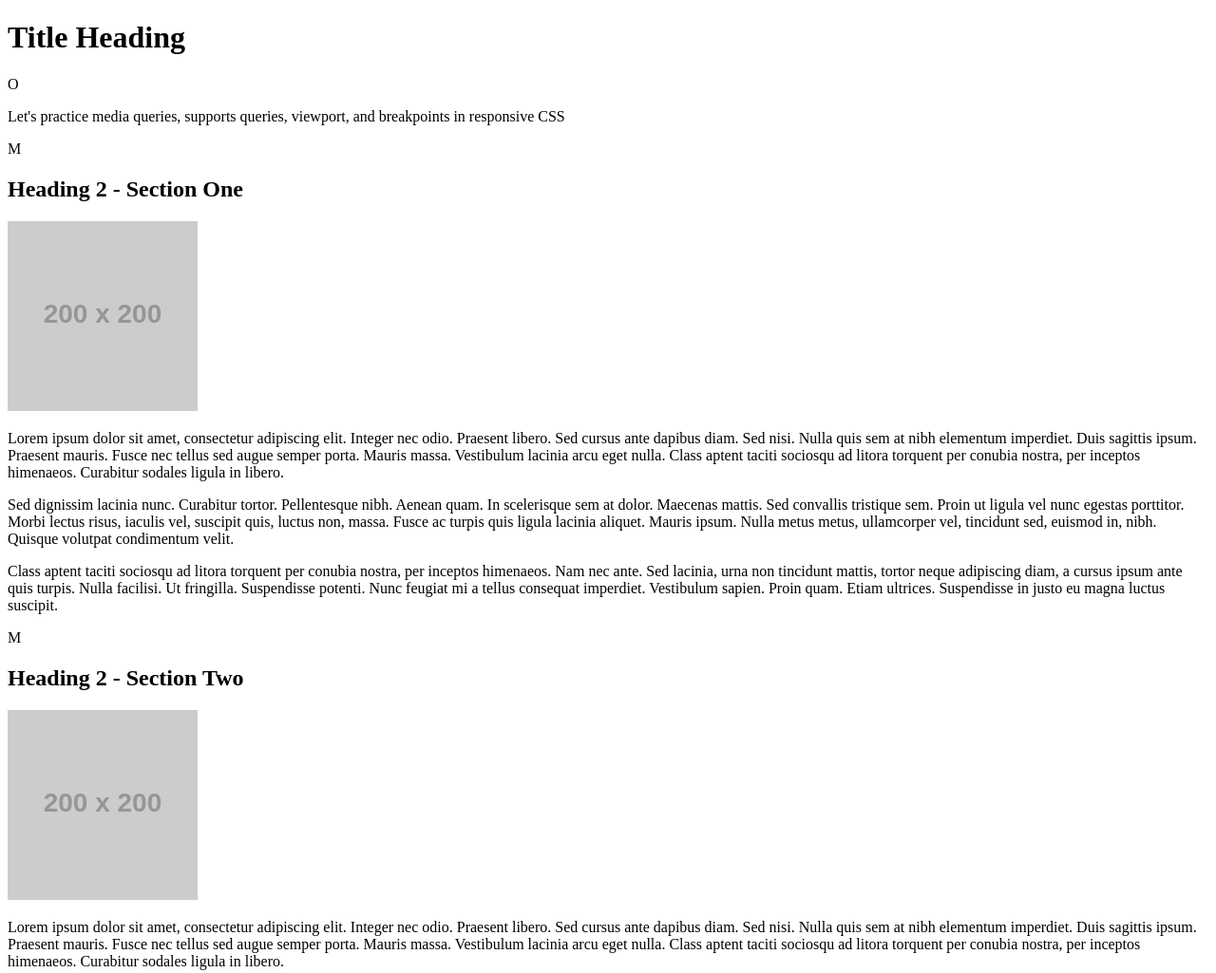
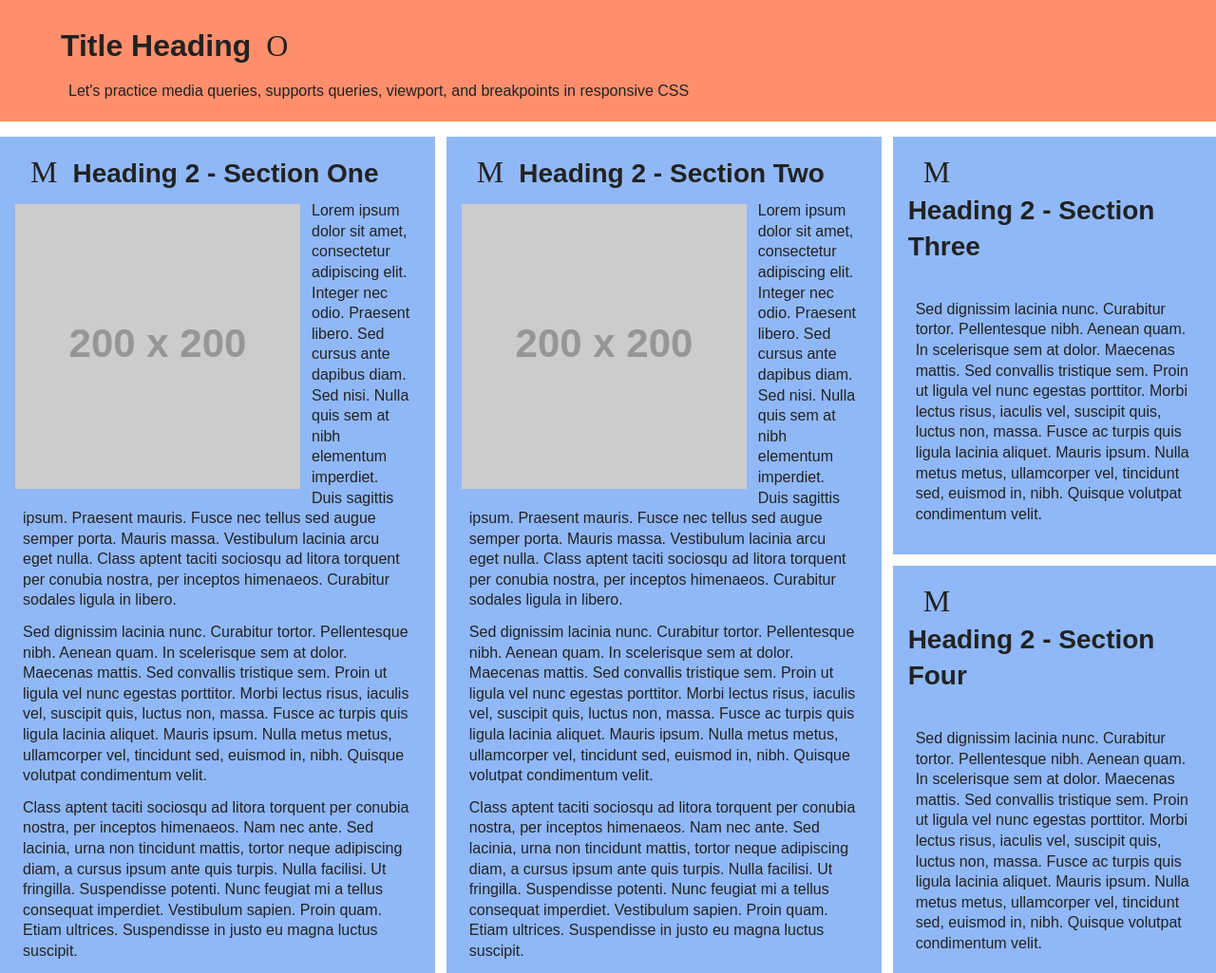
Before and after one commit to Dylan7SH/viewport, a plain HTML site: page index.html in a window 1280 px wide. Shown: the top 1025 px of the page at 95% size. Drawn offline with Linux system fonts and the light colour scheme; placeholder pictures from the web are drawn by us; some icons are missing.

Commit message:
Final commit

```diff
--- /dev/null
+++ b/Scott-Hickling.styles.css
@@ -0,0 +1,339 @@
+/* Dylan Scott-Hickling */
+/* --------------- ADD CSS RESET TO THE FILE HERE --------------- */
+/* http://meyerweb.com/eric/tools/css/reset/
+   v2.0 | 20110126
+   License: none (public domain)
+*/
+
+html, body, div, span, applet, object, iframe,
+h1, h2, h3, h4, h5, h6, p, blockquote, pre,
+a, abbr, acronym, address, big, cite, code,
+del, dfn, em, img, ins, kbd, q, s, samp,
+small, strike, strong, sub, sup, tt, var,
+b, u, i, center,
+dl, dt, dd, ol, ul, li,
+fieldset, form, label, legend,
+table, caption, tbody, tfoot, thead, tr, th, td,
+article, aside, canvas, details, embed,
+figure, figcaption, footer, header, hgroup,
+menu, nav, output, ruby, section, summary,
+time, mark, audio, video {
+	margin: 0;
+	padding: 0;
+	border: 0;
+	font-size: 100%;
+	font: inherit;
+	vertical-align: baseline;
+}
+/* HTML5 display-role reset for older browsers */
+article, aside, details, figcaption, figure,
+footer, header, hgroup, menu, nav, section {
+	display: block;
+}
+body {
+	line-height: 1;
+}
+ol, ul {
+	list-style: none;
+}
+blockquote, q {
+	quotes: none;
+}
+blockquote:before, blockquote:after,
+q:before, q:after {
+	content: '';
+	content: none;
+}
+table {
+	border-collapse: collapse;
+	border-spacing: 0;
+}
+/* ----- AUTOPREFIXER FOR VS CODE WAS USED FOR VENDOR PREFIXES ----- */
+/* ---------- VARIABLES ---------- */
+:root{
+    --red: #760029;
+    --pink: #9a0093;
+    --orange: #ff8f6c;
+    --yellow: #FCD30D;
+    --green: #0BD996;
+    --lime-green: #AED90B;
+    --blue-gray: #90b8f7;
+    --blue: #1EB8FC;
+    --black: #000;
+    --white: #fff;
+    --light-gray: #eaeaea;
+    --dark-gray: #222;
+}
+    /* ---------- GLOBAL STYLES ---------- */
+*{
+    box-sizing: border-box;
+    line-height: 1.35;
+}
+    /* ----- CHECK FOR USER DARK MODE PREFERENCE ----- */
+    /* --------------- BEGIN USER PREFERS DARK COLOR SCHEME QUERY --------------- */
+    /* CHANGE THE BODY'S BACKGROUND COLOR TO THE DARK GRAY IF THE USER PREFERS DARK
+    MODE */
+
+@media (prefers-color-scheme: dark) {
+    body {
+        background-color: var(--dark-gray);
+        color: var(--light-gray);
+    }
+}
+    /* --------------- END USER PREFERS DARK COLOR SCHEME QUERY --------------- */
+    /* ----- HEADINGS ----- */
+h1, h2, h3, h4{
+    font-weight: bold;
+}
+
+h1{
+    font-size: 2em;
+    margin: 0.5em 0;
+    display: inline;
+}
+
+h2{
+    font-size: 1.75em;
+    display: inline;
+}
+
+    /* ----- IMAGES ----- */
+img{
+    display: block;
+    max-width: 100%;
+    margin: 0.5em 0;
+}
+
+/* ----- ANIMATED ICON ----- */
+/* Icon and animation code from https://typogram.github.io/Anicons/ */
+.icon{
+    font-family: "Anicons Regular";
+    font-size: 2em;
+    display: inline-block;
+    margin: 0 0.5em;
+    -webkit-animation: icon-animation 1s ease-in-out infinite;
+    animation: icon-animation 1s ease-in-out infinite;
+    overflow: visible;
+}
+
+footer .icon{
+    font-size: 1em;
+}
+
+@-webkit-keyframes icon-animation {
+    0% { font-variation-settings: "TIME" 1; }
+    100% { font-variation-settings: "TIME" 100; }
+}
+
+@keyframes icon-animation {
+    0% { font-variation-settings: "TIME" 1; }
+    100% { font-variation-settings: "TIME" 100; }
+}
+/* ----- HANDLE PREFERS REDUCED MOTION FOR THE ICON ANIMATIONS ----- */
+/* --------------- BEGIN USER PREFERS REDUCED MOTION QUERY --------------- */
+@media (prefers-reduced-motion: reduce){
+    @-webkit-keyframes icon-animation {
+        0% { font-variation-settings: "TIME" 1; }
+     }
+
+     @keyframes icon-animation {
+        0% { font-variation-settings: "TIME" 1; }
+    }
+}
+
+/* --------------- END USER PREFERS REDUCED MOTION QUERY --------------- */
+/* ----- TEXT ----- */
+p, small{
+    font-size: 1em;
+    margin: 0.25em;
+    padding: 0.25em;
+    max-width: 75ch;
+}
+/* ----- MAIN/HEADER/FOOTER ----- */
+main, header, footer{
+    font-family: sans-serif;
+    color: var(--dark-gray);
+    width: 100%;
+}
+
+header, footer{
+    padding: 1em;
+}
+
+main{
+    max-width: 1795px;
+}
+/* ----- CONTAINERS ----- */
+section{
+    margin: 1em 0;
+    padding: 1em;
+}
+/* ---------- EXTRA SMALL SCREEN STYLES ---------- */
+header, footer{
+    background-color: var(--pink);
+    color: var(--white);
+}
+
+section{
+    background-color: var(--red);
+    color: var(--light-gray);
+}
+
+img{
+    margin: 0.75em 0.75em 0.75em 0;
+    display: inline;
+    float: left;
+}
+/* ---------- SMALL SCREEN STYLES ---------- */
+/* --------------- BEGIN SMALL SCREEN SIZES --------------- */
+    header, footer{
+        background-color: var(--lime-green);
+        color: var(--dark-gray);
+    }
+
+    main{
+        display: grid;
+        grid-gap: 0.75em;
+        grid-template-columns: 1fr 1fr;
+        margin: 1em 0;
+    }
+
+    section{
+        background-color: var(--yellow);
+        color: var(--dark-gray);
+        margin: 0;
+    }
+
+    #one, #two, #seven, #eight{
+        grid-column: 1/3;
+    }
+
+    img{
+        width: 200px;
+        max-width: 200px;
+}
+/* --------------- END SMALL SCREEN SIZES --------------- */
+
+
+/* ---------- MEDIUM SCREEN STYLES ---------- */
+/* --------------- BEGIN MEDIUM SCREEN SIZES --------------- */
+    header, footer{
+        background-color: var(--black);
+        color: var(--white);
+    }
+    main{
+        grid-template-columns: 1fr 1fr 1fr;
+    }
+    section{
+        background-color: var(--light-gray);
+    }
+    #one{
+        grid-column: 1/3;
+    }
+    #two{
+        grid-column: 3/4;
+        grid-row: 1/3;
+    }
+    #seven{
+        grid-column: 3/4;
+        grid-row: 3/5;
+    }
+    /* --------------- END MEDIUM SCREEN SIZES --------------- */
+
+
+    /* ---------- LARGE SCREEN STYLES ---------- */
+    /* --------------- BEGIN LARGE SCREEN SIZES --------------- */
+        header, footer{
+            background-color: var(--lime-green);
+            color: var(--dark-gray);
+        }
+        h1, h2{
+            display: inline-block;
+        }
+        section{
+            background-color: var(--blue);
+        }
+        main{
+            grid-template-columns: 1fr 1fr 1fr 1fr;
+        }
+        #one, #seven{
+            grid-column: 1/3;
+            }
+        #two{
+            grid-row: 1/2;
+        }
+        #two, #eight{
+            grid-column: 3/5;
+        }
+        #seven, #eight{
+            grid-row: 3/4;
+        }
+        /* --------------- END LARGE SCREEN SIZES --------------- */
+
+
+
+        /* ---------- ADJUSTING RESPONSIVE IMAGE SIZE ---------- */
+        /* --------------- BEGIN RESPONSIVE IMAGE ADJUST SIZES --------------- */
+        img{
+            width: 300px;
+            max-width: 300px;
+        }
+        /* --------------- END RESPONSIVE IMAGE ADJUST SIZES --------------- */
+
+
+
+        /* ---------- EXTRA LARGE SCREEN STYLES ---------- */
+        /* --------------- BEGIN EXTRA LARGE SCREEN SIZES --------------- */
+        header, footer{
+            background-color: var(--orange);
+            padding-left: 5%;
+        }
+        main{
+            grid-template-columns: 1fr 1fr 1fr 1fr 1fr 1fr 1fr 1fr 1fr 1fr 1fr;
+            margin: 1em auto;
+        }
+        section{
+            background-color: var(--blue-gray);
+            color: var(--dark-gray);
+        }
+        #one, #two{
+            grid-row: 1/3;
+        }
+        #one{
+            grid-column: 1/5;
+        }
+        #two{
+            grid-column: 5/9;
+        }
+        #three, #four{
+            grid-column: 9/12;
+        }
+
+        #three{
+            grid-row: 1/2;
+        }
+        #four{
+            grid-row: 2/3;
+        }
+        #five, #six{
+            grid-column: 1/4;
+        }
+        #five{
+            grid-row: 3/4;
+        }
+        #six{
+            grid-row: 4/5;
+        }
+        #seven, #eight{
+            grid-row: 3/5;
+        }
+        #seven{
+            grid-column: 4/8;
+        }
+        #eight{
+            grid-column: 8/12;
+        }
+        #three p, #four p, #five p, #six p{
+            padding-top: 2em;
+        }
+        /* --------------- END EXTRA LARGE SCREEN SIZES --------------- */
--- a/viewport-starter-file.html
+++ b/index.html
@@ -3,10 +3,11 @@
     <head>
         <meta charset="utf-8">
         <meta name="viewport" content="width=device-width, initial-scale=1">
+        <meta name="author" content="Dylan Scott-Hickling">
         <!-- Add your name as the author in the meta tag below -->
-        <meta name="author" content="">
+        <meta name="author" content="Dylan Scott-Hickling">
         <!-- These meta tags have been included as an example, but left blank because this is all placeholder content and won't be a real site -->
-        <meta name="description" content="">
+        <meta name="description" content="Viewport Activity practice">
         <meta name="keywords" content="">
         <meta name="robots" content="index,follow">
         <title>Viewport Activity</title>
@@ -15,6 +16,7 @@
         <link rel="icon" type="image/png" sizes="16x16" href="favicon-16x16.png">
         <link href="https://res.cloudinary.com/dr6lvwubh/raw/upload/v1581441981/Anicons/anicons-regular.css" rel="stylesheet">
         <!-- Add a link to your properly named CSS file here -->
+        <link rel="stylesheet" href="Scott-Hickling.styles.css">
     </head>
     <body>
         <header>
```
Also changed, not shown: favicon-16x16.png (added), favicon-32x32.png (added), 1 other file.
